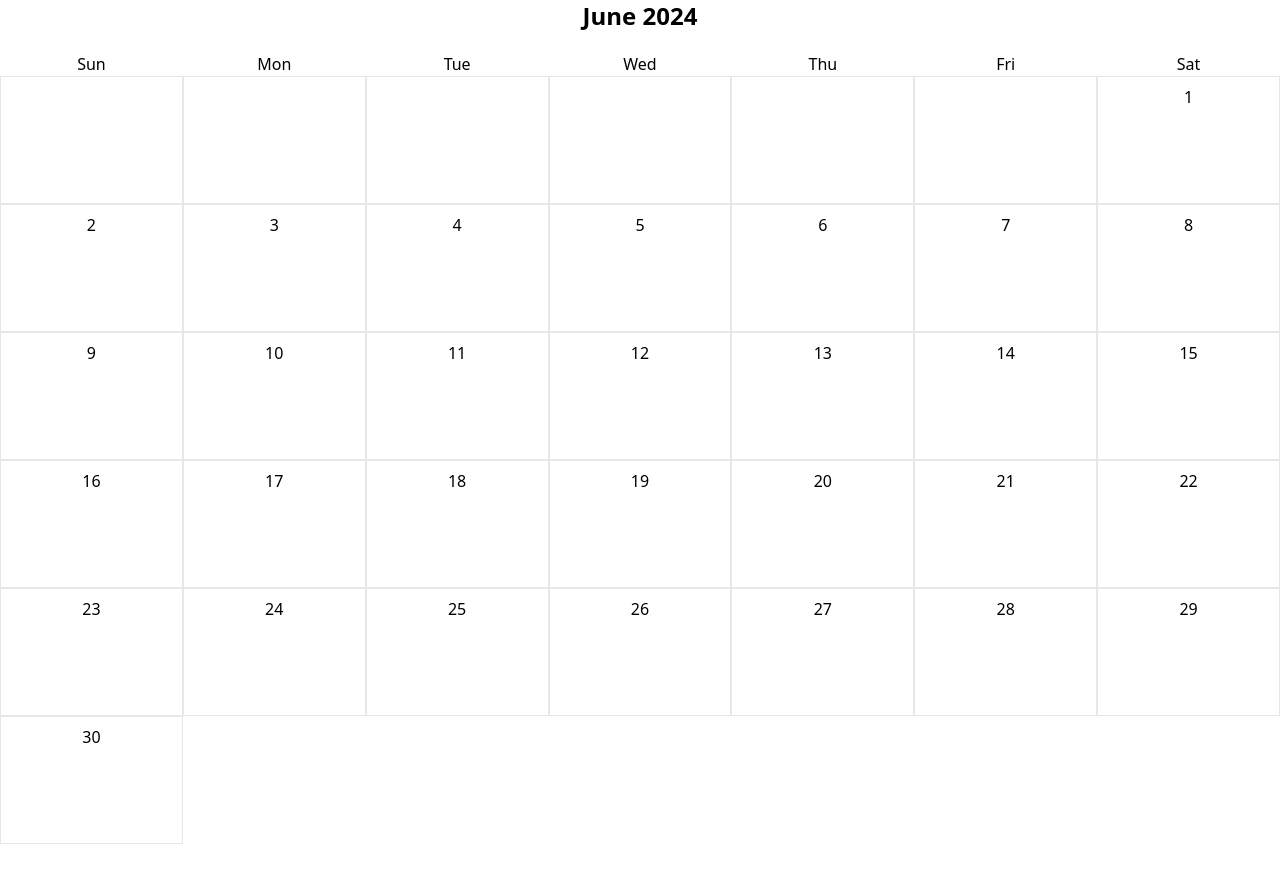
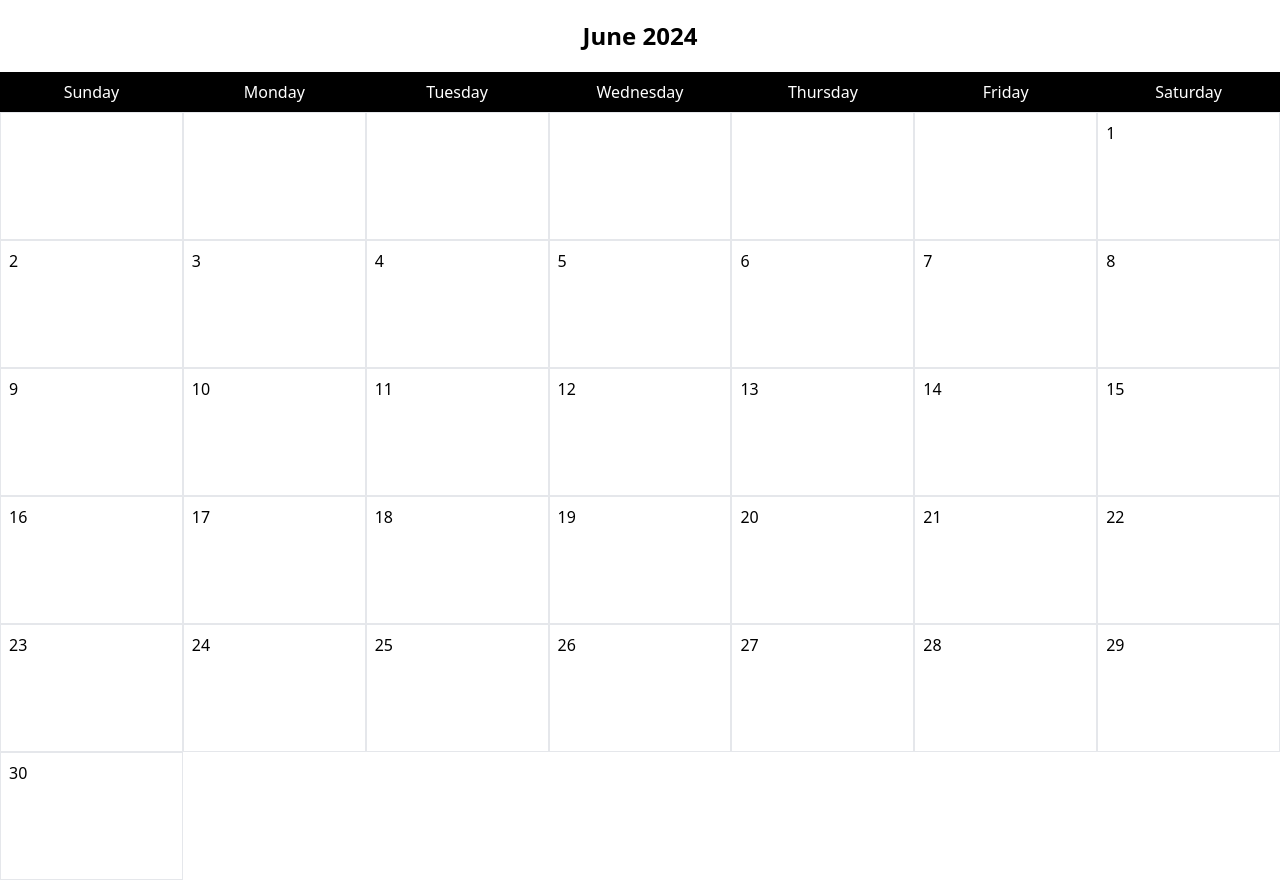
Before and after one commit to kingkinfajarr/ssd-wad-calendar, a React (Vite) app: page / in a window 1280 px wide. Before the commit the page ends 844 px from the top, so only its background shows below. Built offline with nearby package versions, Linux system fonts and the light colour scheme.

Commit message:
fix: generate random bg-color on card event

```diff
--- a/package.json
+++ b/package.json
@@ -12,6 +12,7 @@
   "dependencies": {
     "react": "^18.2.0",
     "react-dom": "^18.2.0",
+    "react-icons": "^5.2.1",
     "zustand": "^4.5.2"
   },
   "devDependencies": {
--- a/src/App.tsx
+++ b/src/App.tsx
@@ -2,13 +2,14 @@ import { useEffect, useState } from "react";
 import { useStore } from "./hooks/store";
 import EventDialog from "./components/EventDialog";
 import ConfirmationDialog from "./components/ConfirmationDialog";
+import { FaEdit, FaTrash } from "react-icons/fa"; // Import icons
 
 function App() {
   const { events, addEvent, editEvent, deleteEvent } = useStore();
   const [selectedDay, setSelectedDay] = useState<number | null>(null);
   const [isDialogOpen, setIsDialogOpen] = useState(false);
   const [editIndex, setEditIndex] = useState<number | null>(null);
-  const [isConfirmDialogOpen, setIsConfirmDialogOpen] = useState(false); // State for confirmation dialog
+  const [isConfirmDialogOpen, setIsConfirmDialogOpen] = useState(false);
   const [deleteDay, setDeleteDay] = useState<number | null>(null);
   const [deleteIndex, setDeleteIndex] = useState<number | null>(null);
 
@@ -71,7 +72,7 @@ function App() {
 
   return (
     <div className="flex flex-col items-center">
-      <div className="mb-5">
+      <div className="my-5">
         <h2 className="text-2xl font-semibold">
           {new Date(currentYear, currentMonth).toLocaleString("default", {
             month: "long",
@@ -79,8 +80,16 @@ function App() {
           {currentYear}
         </h2>
       </div>
-      <div className="flex w-full">
-        {["Sun", "Mon", "Tue", "Wed", "Thu", "Fri", "Sat"].map((day, index) => (
+      <div className="flex w-full bg-black text-white py-2">
+        {[
+          "Sunday",
+          "Monday",
+          "Tuesday",
+          "Wednesday",
+          "Thursday",
+          "Friday",
+          "Saturday",
+        ].map((day, index) => (
           <div key={index} className="flex-1 text-center">
             {day}
           </div>
@@ -95,7 +104,7 @@ function App() {
         {daysInMonth.map((day) => (
           <div
             key={day}
-            className="w-full min-h-32 border flex flex-col items-center p-2 cursor-pointer"
+            className="w-full min-h-32 border flex flex-col  p-2 cursor-pointer relative"
             onClick={() => handleAddEvent(day)}
           >
             <span>{day}</span>
@@ -103,29 +112,28 @@ function App() {
               {events[day]?.map((event, index) => (
                 <div
                   key={index}
-                  className="bg-blue-500 text-white p-2 mb-1 rounded flex flex-col "
+                  className={` text-gray-900 p-2 mb-1 rounded flex flex-col relative`}
+                  style={{ backgroundColor: events[day][index].color }}
                 >
-                  <p>{event.name}</p>
-                  <p>{event.invitees.join(", ")}</p>
-                  <p>{event.time}</p>
-                  <button
-                    className="bg-yellow-500 text-xs px-2 py-1 m-1 rounded"
+                  <p className="text-xs font-semibold">{event.name}</p>
+                  <p className="text-xs">{event.invitees.join(", ")}</p>
+                  <p className="text-xs">{event.time}</p>
+                  <div className="absolute top-0 right-0 flex bg-slate-50 bg-opacity-40 p-1 rounded-bl-md">
+                    <FaEdit
+                      className="text-yellow-500 cursor-pointer mr-1"
                       onClick={(e) => {
                         e.stopPropagation();
                         handleEditEvent(day, index);
                       }}
-                  >
-                    Edit
-                  </button>
-                  <button
-                    className="bg-red-500 text-xs px-2 py-1 m-1 rounded"
+                    />
+                    <FaTrash
+                      className="text-red-500 cursor-pointer"
                       onClick={(e) => {
                         e.stopPropagation();
                         handleDeleteEvent(day, index);
                       }}
-                  >
-                    Delete
-                  </button>
+                    />
+                  </div>
                 </div>
               ))}
             </div>
```
Also changed, not shown: 1 other file (tests, documents, lock files or other folders). Lines whose indentation alone changed are shown as unchanged.
